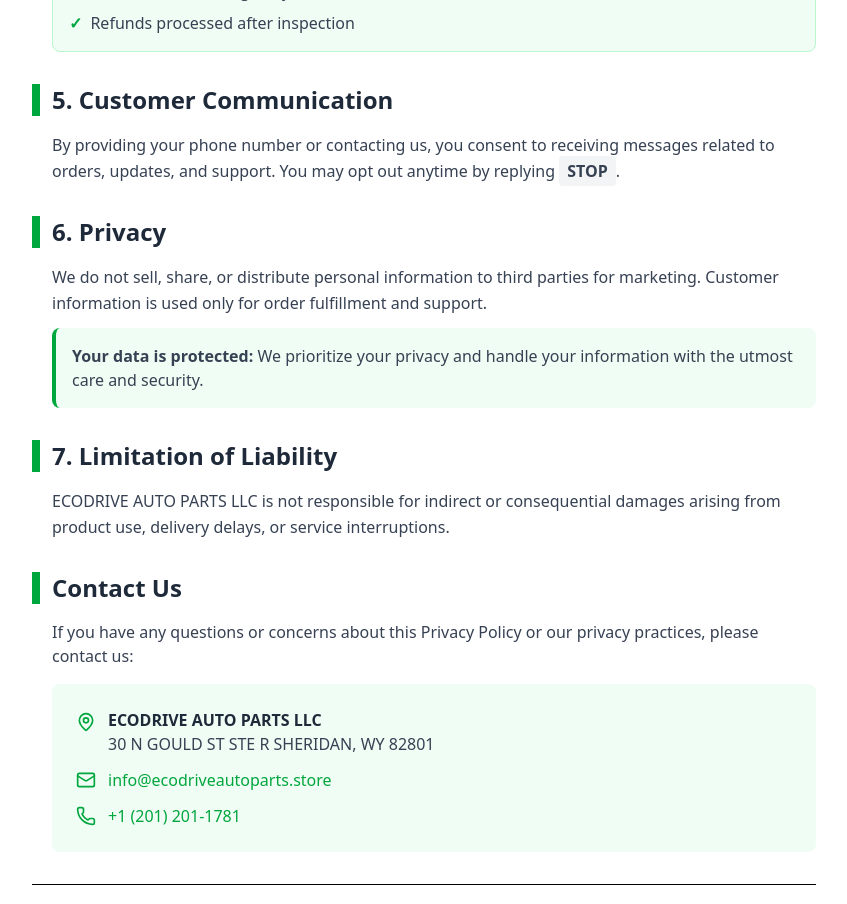
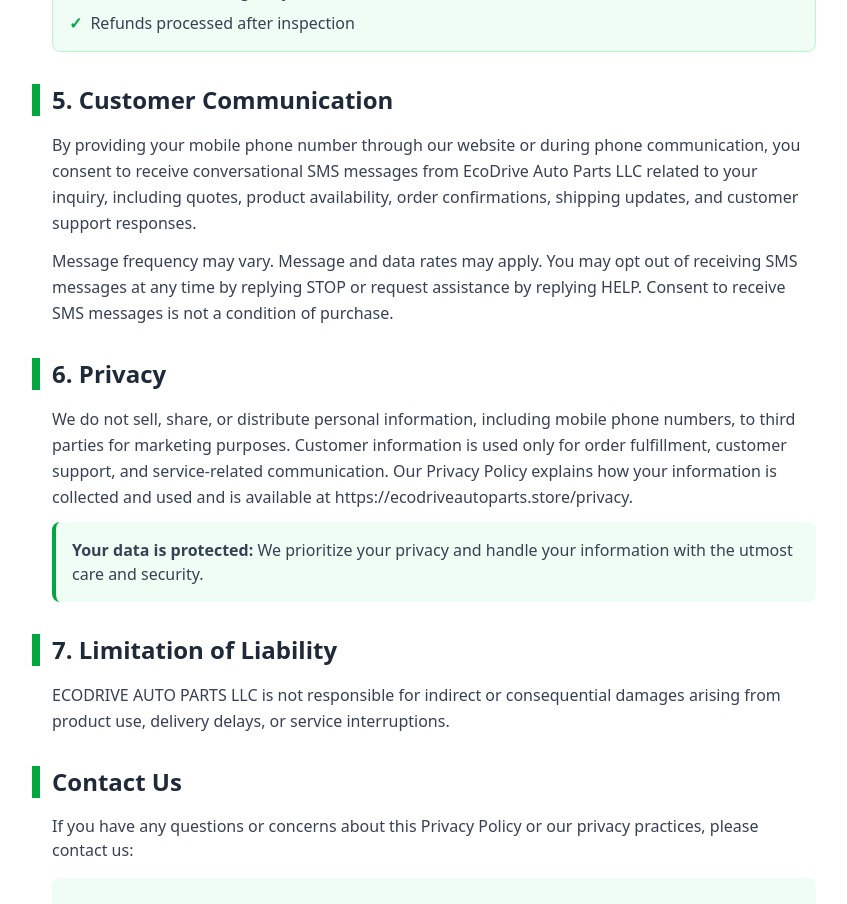
Before and after one commit to arshad457/ecoDrive, a React (Vite) app: page /termandcondition in a window 1280 px wide. Shown: the part 1320-2224 px from the top of the page, without its empty margins (216-1063 px from the left). Built offline with nearby package versions, Linux system fonts and the light colour scheme.

Commit message:
update privacy plicy

```diff
--- a/src/components/home/HomeHeroSection.jsx
+++ b/src/components/home/HomeHeroSection.jsx
@@ -1135,6 +1135,9 @@
                       onChange={(e) => handleChange('email', e.target.value)}
                       className="w-full px-4 py-3 rounded-lg border-2 border-white bg-white text-gray-800 placeholder-gray-500 focus:border-gray-900 focus:outline-none transition"
                     />
+                    <div className="text-xs text-white">
+                    <input type='checkbox' value={1} className="mb-2 "/> By checking this box, I agree to receive conversational SMS messages from EcoDrive Auto Parts LLC related to my inquiry, including quotes, order updates, and shipping notifications. Message frequency may vary. Message and data rates may apply. Reply STOP to opt out or HELP for assistance. View our Privacy Policy: https://ecodriveautoparts.store/privacy
+                    </div>
                     <button
                               onClick={handleSubmit}
                               disabled={isSubmitting}
--- a/src/pages/Privacy.jsx
+++ b/src/pages/Privacy.jsx
@@ -82,13 +82,8 @@
               Information Sharing and Disclosure
             </h3>
             <div className="ml-0 md:ml-5 space-y-3">
-              <p className="text-gray-700 text-sm md:text-base">We do not sell your personal information. We may share your information with:</p>
-              <ul className="list-disc list-inside space-y-2 text-gray-700 ml-4 text-sm md:text-base">
-                <li>Service providers who assist in our operations</li>
-                <li>Shipping and payment processing partners</li>
-                <li>Legal authorities when required by law</li>
-                <li>Business partners with your explicit consent</li>
-              </ul>
+              <p className="text-gray-700 text-sm md:text-base">Mobile phone numbers collected for SMS communications are not sold, shared, or distributed to third parties for marketing purposes.</p>
+
             </div>
           </section>
 
--- a/src/pages/TermAndCondition.jsx
+++ b/src/pages/TermAndCondition.jsx
@@ -126,7 +126,10 @@
               </h3>
               <div className="ml-0 md:ml-5">
                 <p className="text-gray-700 text-sm md:text-base leading-relaxed">
-                  By providing your phone number or contacting us, you consent to receiving messages related to orders, updates, and support. You may opt out anytime by replying <span className="font-semibold bg-gray-100 px-2 py-1 rounded">STOP</span>.
+                  By providing your mobile phone number through our website or during phone communication, you consent to receive conversational SMS messages from EcoDrive Auto Parts LLC related to your inquiry, including quotes, product availability, order confirmations, shipping updates, and customer support responses.
+                </p>
+                <p className="text-gray-700 text-sm md:text-base leading-relaxed mt-3">
+                  Message frequency may vary. Message and data rates may apply. You may opt out of receiving SMS messages at any time by replying STOP or request assistance by replying HELP. Consent to receive SMS messages is not a condition of purchase.
                 </p>
               </div>
             </section>
@@ -139,7 +142,8 @@
               </h3>
               <div className="ml-0 md:ml-5 space-y-3">
                 <p className="text-gray-700 text-sm md:text-base leading-relaxed">
-                  We do not sell, share, or distribute personal information to third parties for marketing. Customer information is used only for order fulfillment and support.
+                  We do not sell, share, or distribute personal information, including mobile phone numbers, to third parties for marketing purposes. Customer information is used only for order fulfillment, customer support, and service-related communication. Our Privacy Policy explains how your information is collected and used and is available at https://ecodriveautoparts.store/privacy.
+
                 </p>
                 <div className="bg-green-50 p-4 rounded-lg border-l-4 border-green-600">
                   <p className="text-gray-700 text-sm md:text-base">
```
